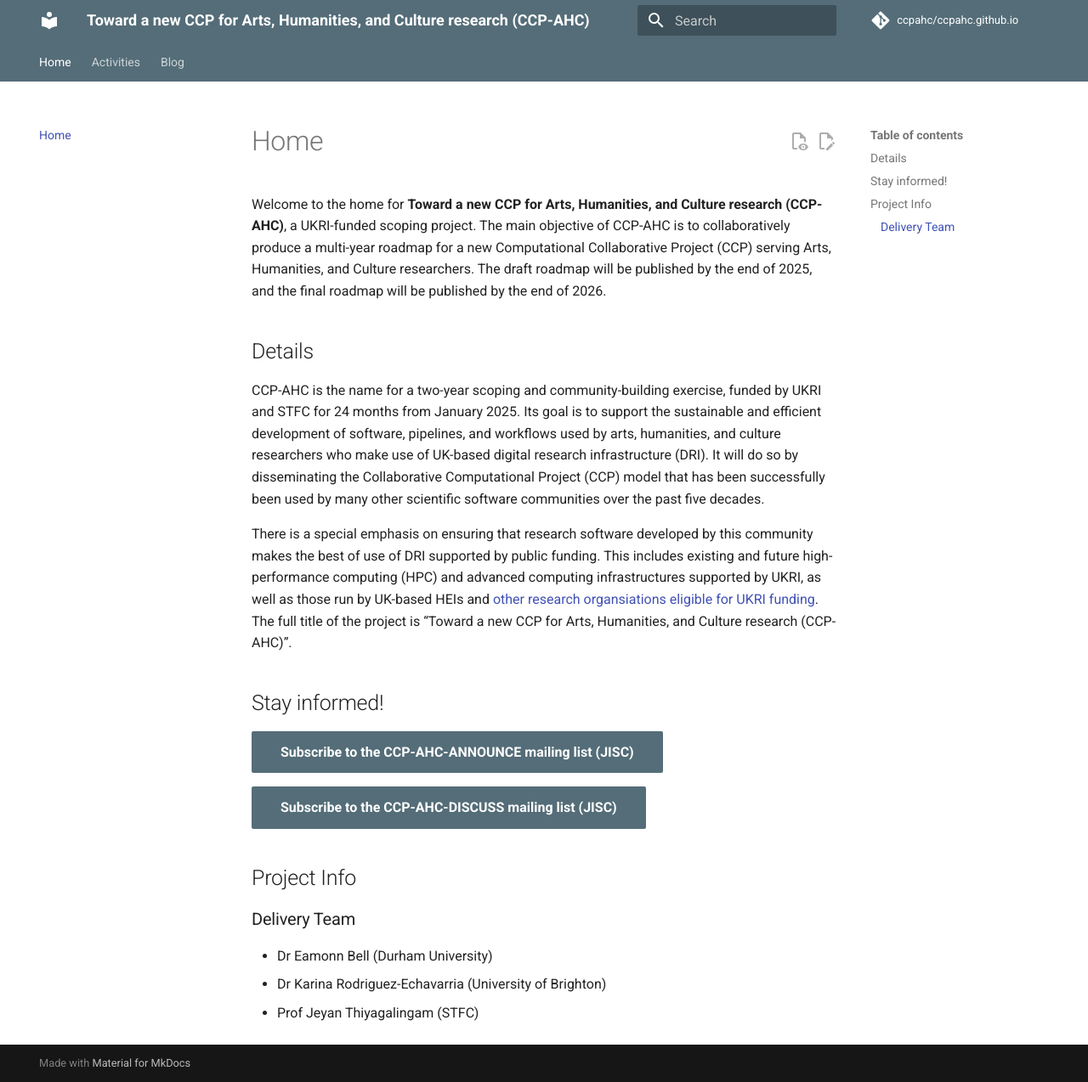
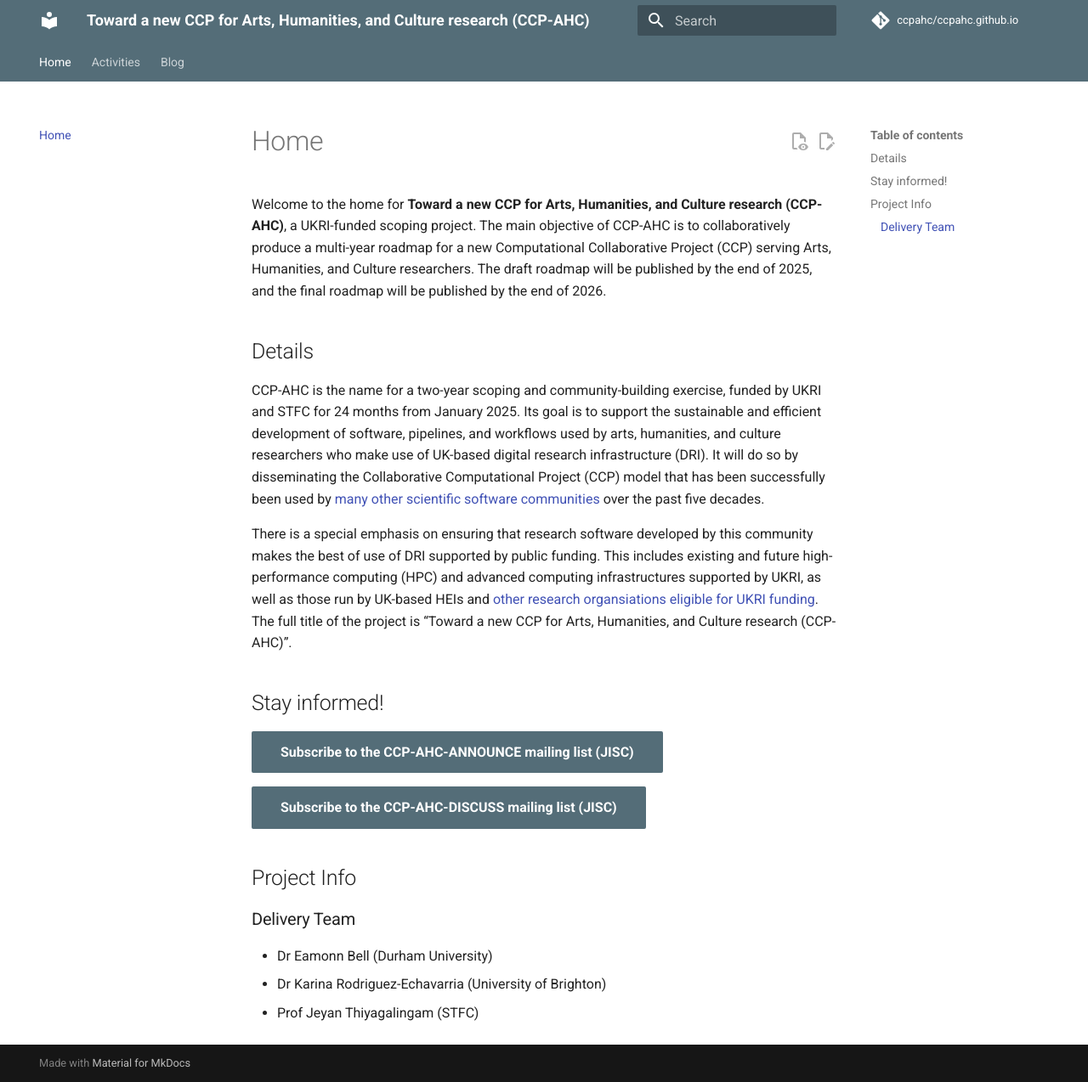
Before and after one commit to ccpahc/ccpahc.github.io, an MkDocs documentation site: the page built from docs/index.md, in a window 1280 px wide and 1274 px high. Shown: the whole window at 85% size. Built offline with MkDocs 1.6.1 and Material for MkDocs 9.7.7, drawn with Linux system fonts in a browser that asks for light colours; comment, search, counter and statistics services are not loaded; part of the change alters nothing that is shown.

```diff
--- a/docs/index.md
+++ b/docs/index.md
@@ -2,15 +2,15 @@ Welcome to the home for **Toward a new CCP for Arts, Humanities, and Culture res
 
 ## Details
 
-CCP-AHC is the name for a two-year scoping and community-building exercise, funded by UKRI and STFC for 24 months from January 2025. Its goal is to support the sustainable and efficient development of software, pipelines, and workflows used by arts, humanities, and culture researchers who make use of UK-based digital research infrastructure (DRI). It will do so by disseminating the Collaborative Computational Project (CCP) model that has been successfully been used by many other scientific software communities over the past five decades.
+CCP-AHC is the name for a two-year scoping and community-building exercise, funded by UKRI and STFC for 24 months from January 2025. Its goal is to support the sustainable and efficient development of software, pipelines, and workflows used by arts, humanities, and culture researchers who make use of UK-based digital research infrastructure (DRI). It will do so by disseminating the Collaborative Computational Project (CCP) model that has been successfully been used by [many other scientific software communities](https://www.scd.stfc.ac.uk/Pages/CoSeC_communities_supported.aspx) over the past five decades.
 
 There is a special emphasis on ensuring that research software developed by this community makes the best of use of DRI supported by public funding. This includes existing and future high-performance computing (HPC) and advanced computing infrastructures supported by UKRI, as well as those run by UK-based HEIs and [other research organsiations eligible for UKRI funding](https://www.ukri.org/publications/organisation-eligibility/research-organisations-eligible-for-ukri-funding/). The full title of the project is “Toward a new CCP for Arts, Humanities, and Culture research (CCP-AHC)”.
 
 ## Stay informed!
 
-[Subscribe to the CCP-AHC-ANNOUNCE mailing list (JISC)](#){ .md-button .md-button--primary }
+[Subscribe to the CCP-AHC-ANNOUNCE mailing list (JISC)](https://www.jiscmail.ac.uk/cgi-bin/wa-jisc.exe?SUBED1=CCP-AHC-ANNOUNCE&A=1){ .md-button .md-button--primary }
 
-[Subscribe to the CCP-AHC-DISCUSS mailing list (JISC)](#){ .md-button .md-button--primary }
+[Subscribe to the CCP-AHC-DISCUSS mailing list (JISC)](https://www.jiscmail.ac.uk/cgi-bin/wa-jisc.exe?SUBED1=CCP-AHC-DISCUSS&A=1){ .md-button .md-button--primary }
 
 
 ## Project Info
```
